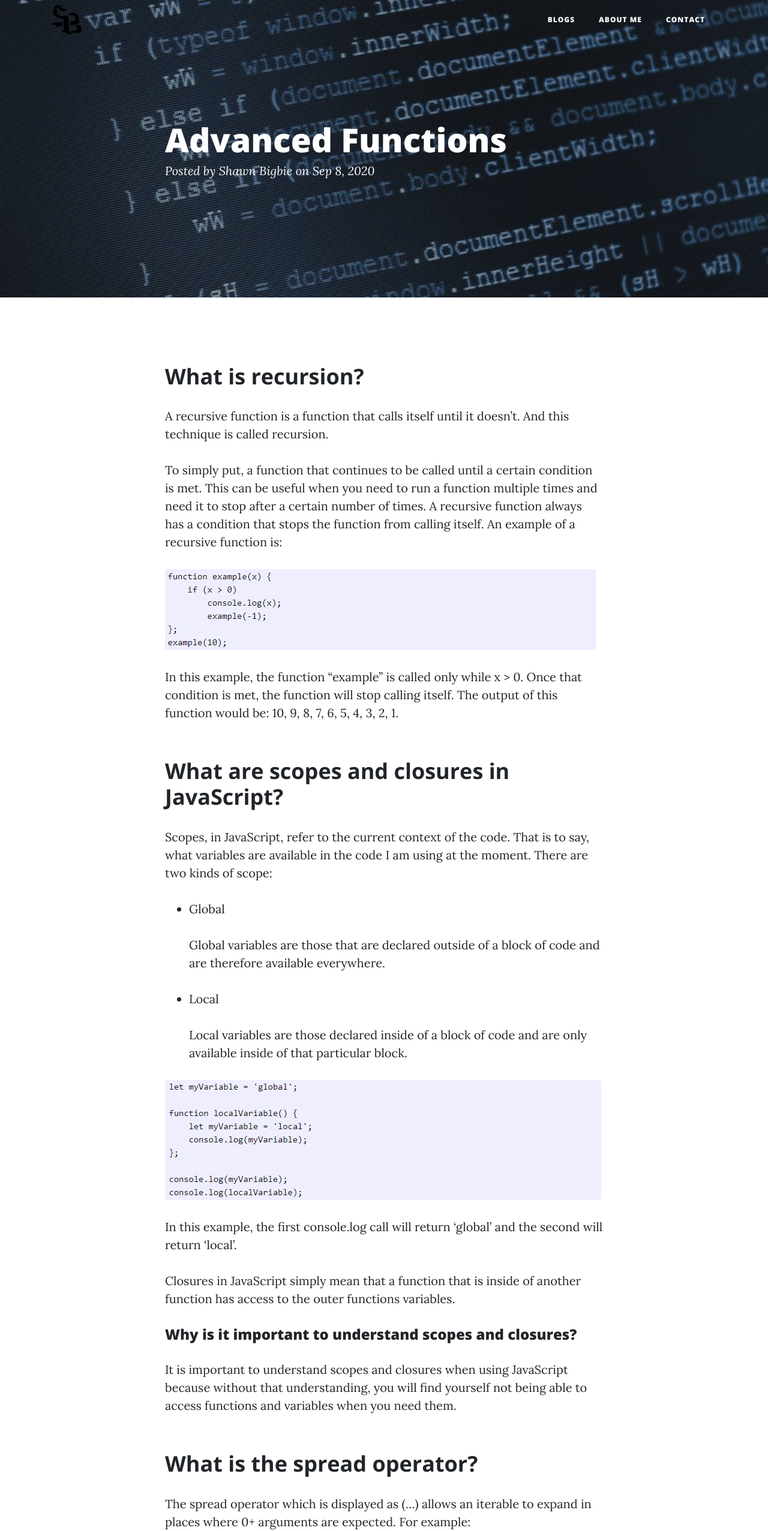
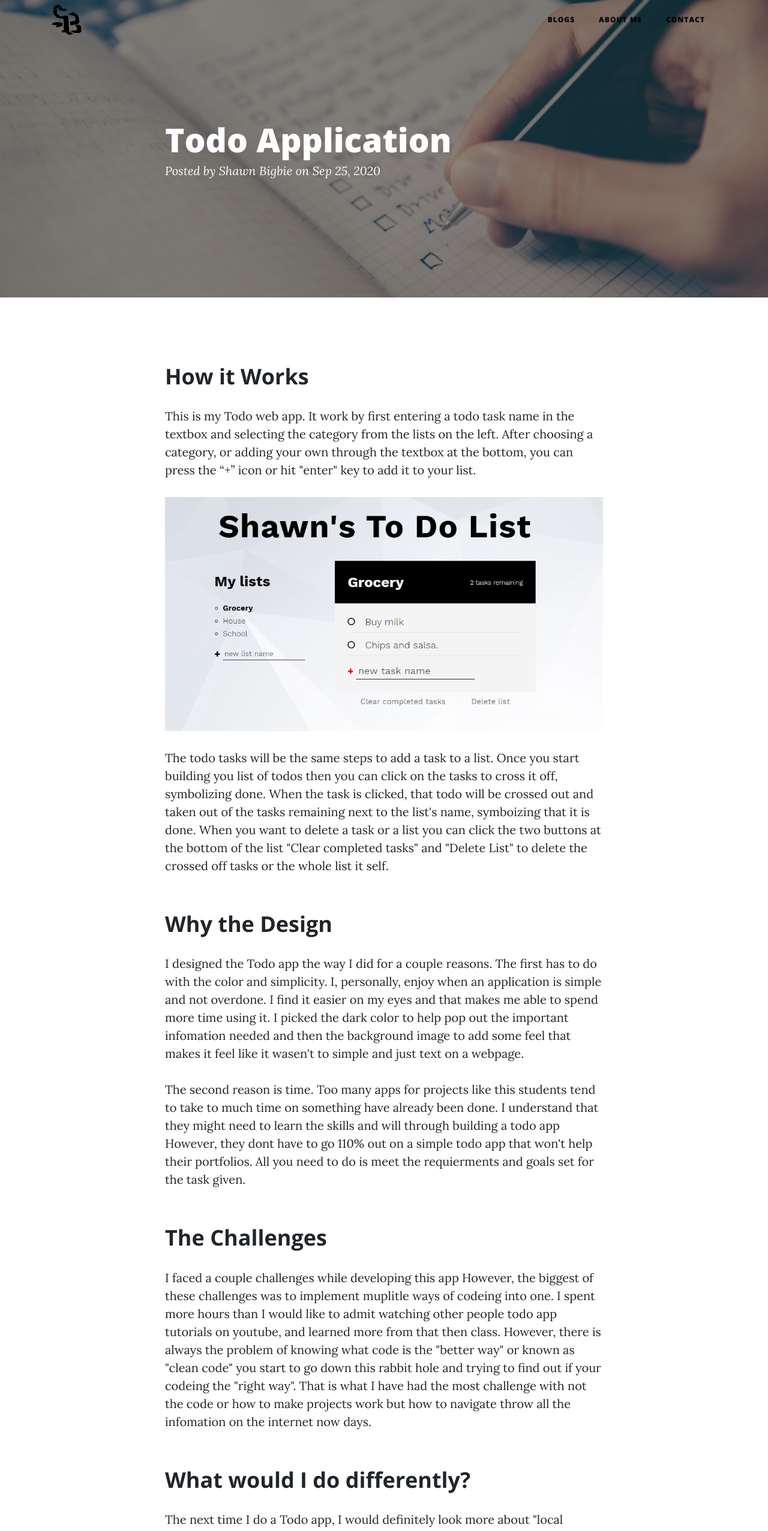
Before and after one commit to shawnbigbie/Shawn-s-Blog, a website: page postFour.html in a window 1280 px wide. Shown: the top 2553 px of the page at 60% size. Drawn offline with nearby package versions, Linux system fonts and the light colour scheme.

Commit message:
Upload Blog Todo App

```diff
--- a/postThree.html
+++ b/postFour.html
@@ -8,7 +8,7 @@
   <meta name="description" content="DGM Blog">
   <meta name="author" content="Shawn Bigbie">
 
-  <title>Shawn's Blog - Advanced Functions</title>
+  <title>Shawn's Blog - Todo Application</title>
 
   <!-- Bootstrap core CSS -->
   <link href="vendor/bootstrap/css/bootstrap.css" rel="stylesheet">
@@ -37,13 +37,13 @@
       <div class="collapse navbar-collapse" id="navbarResponsive">
         <ul class="navbar-nav ml-auto">
           <li class="nav-item">
-            <a class="nav-link" href="index.html" style="color: white;">Blogs</a>
+            <a class="nav-link" href="index.html" style="color: black;">Blogs</a>
           </li>
           <li class="nav-item">
-            <a class="nav-link" href="about.html" style="color: white;">About Me</a>
+            <a class="nav-link" href="about.html" style="color: black;">About Me</a>
           </li>
           <li class="nav-item">
-            <a class="nav-link" href="contact.html" style="color: white;">Contact</a>
+            <a class="nav-link" href="contact.html" style="color: black;">Contact</a>
           </li>
         </ul>
       </div>
@@ -51,16 +51,16 @@
   </nav>
 
   <!-- Page Header -->
-  <header class="masthead" style="background-image: url('img/blog\ 3\ header.jpg')">
+  <header class="masthead" style="background-image: url('img/todo.jfif')">
     <div class="overlay"></div>
     <div class="container">
       <div class="row">
         <div class="col-lg-8 col-md-10 mx-auto">
           <div class="post-heading">
-            <h1>Advanced Functions</h1>
+            <h1>Todo Application</h1>
             <span class="meta">Posted by
               <a href="about.html">Shawn Bigbie</a>
-              on Sep 8, 2020</span>
+              on Sep 25, 2020</span>
           </div>
         </div>
       </div>
@@ -72,70 +72,38 @@
     <div class="container">
       <div class="row">
         <div class="col-lg-8 col-md-10 mx-auto">
-          <h2 class="section-heading">What is recursion?</h2>
+          <h2 class="section-heading">How it Works</h2>
 
           <p>
-            A recursive function is a function that calls itself until it doesn’t. And this technique is called recursion.
+            This is my Todo web app. It work by first entering a todo task name in the textbox and selecting the category from the lists on the left. After choosing a category, or adding your own through the textbox at the bottom, you can press the “+” icon or hit "enter" key to add it to your list.
+          </p>
+
+          <img class="img-fluid" src="img/todoapp.PNG" alt="breakdown">
+
+          <p>
+            The todo tasks will be the same steps to add a task to a list. Once you start building you list of todos then you can click on the tasks to cross it off, symbolizing done. When the task is clicked, that todo will be crossed out and taken out of the tasks remaining next to the list's name, symboizing that it is done. When you want to delete a task or a list you can click the two buttons at the bottom of the list "Clear completed tasks" and "Delete List" to delete the crossed off tasks or the whole list it self.
+          </p>
+
+          <h2 class="section-heading">Why the Design</h2>
+
+          <p>
+            I designed the Todo app the way I did for a couple reasons. The first has to do with the color and simplicity. I, personally, enjoy when an application is simple and not overdone. I find it easier on my eyes and that makes me able to spend more time using it. I picked the dark color to help pop out the important infomation needed and then the background image to add some feel that makes it feel like it wasen't to simple and just text on a webpage.
           </p>
 
           <p>
-            To simply put, a function that continues to be called until a certain condition is met. This can be useful when you need to run a function multiple times and need it to stop after a certain number of times. A recursive function always has a condition that stops the function from calling itself. An example of a recursive function is:
+            The second reason is time. Too many apps for projects like this students tend to take to much time on something have already been done. I understand that they might need to learn the skills and will through building a todo app However, they dont have to go 110% out on a simple todo app that won't help their portfolios. All you need to do is meet the requierments and goals set for the task given.
           </p>
 
-          <img class="img-fluid" src="img/recursion.PNG" alt="breakdown">
+          <h2 class="section-heading">The Challenges</h2>
 
           <p>
-            In this example, the function “example” is called only while x > 0. Once that condition is met, the function will stop calling itself. The output of this function would be: 10, 9, 8, 7, 6, 5, 4, 3, 2, 1.
+            I faced a couple challenges while developing this app However, the biggest of these challenges was to implement muplitle ways of codeing into one. I spent more hours than I would like to admit watching other people todo app tutorials on youtube, and learned more from that then class. However, there is always the problem of knowing what code is the "better way" or known as "clean code" you start to go down this rabbit hole and trying to find out if your codeing the "right way". That is what I have had the most challenge with not the code or how to make projects work but how to navigate throw all the infomation on the internet now days.
           </p>
 
-          <h2 class="section-heading">What are scopes and closures in JavaScript?</h2>
+          <h2 class="section-heading">What would I do differently?</h2>
 
           <p>
-            Scopes, in JavaScript, refer to the current context of the code. That is to say, what variables are available in the code I am using at the moment. There are two kinds of scope:
-            <ul>
-              <li>Global<p>Global variables are those that are declared outside of a block of code and are therefore available everywhere.</p></li>
-              <li>Local<p>Local variables are those declared inside of a block of code and are only available inside of that particular block.</p></li>
-            </ul>
-          </p>
-
-          <img class="img-fluid" src="img/scope.PNG" alt="breakdown">
-
-          <p>
-            In this example, the first console.log call will return ‘global’ and the second will return ‘local’.
-          </p>
-
-          <p>
-            Closures in JavaScript simply mean that a function that is inside of another function has access to the outer functions variables.
-          </p>
-
-          <h4>Why is it important to understand scopes and closures?</h4>
-
-          <p>
-            It is important to understand scopes and closures when using JavaScript because without that understanding, you will find yourself not being able to access functions and variables when you need them.
-          </p>
-
-          <h2 class="section-heading">What is the spread operator?</h2>
-
-          <p>
-            The spread operator which is displayed as (…) allows an iterable to expand in places where 0+ arguments are expected. For example:
-          </p>
-
-          <img class="img-fluid" src="img/spread.PNG" alt="breakdown">
-
-          <p>
-            The output of this example would be:
-          </p>
-
-          <img class="img-fluid" src="img/output.PNG" alt="breakdown">
-
-          <p>
-            In this example, It took arr2 and assigned it the value of arr1. Then added the number 4 to the end of arr2 through the push method and kept arr1 the same.
-          </p>
-
-          <h2 class="section-heading">When is the spread operator useful?</h2>
-
-          <p>
-            The spread operator is useful when you have a variable based off another variable and you only want to change only one.
+            The next time I do a Todo app, I would definitely look more about "local storage" and "databases". I know and have worked with it somewhat however, there is still a lot of diffrent ways to work with storage. This is also going to be a huge part of your job as you will always use CRUD (Create, Edit, Update, Delete) for data and storage or database.
           </p>
 
         </div>
```
Also changed, not shown: index.html (+11 -0 lines), post.html (+3 -3 lines), postTwo.html (+3 -3 lines), img/todo.jfif (added), img/todoapp.PNG (added).
